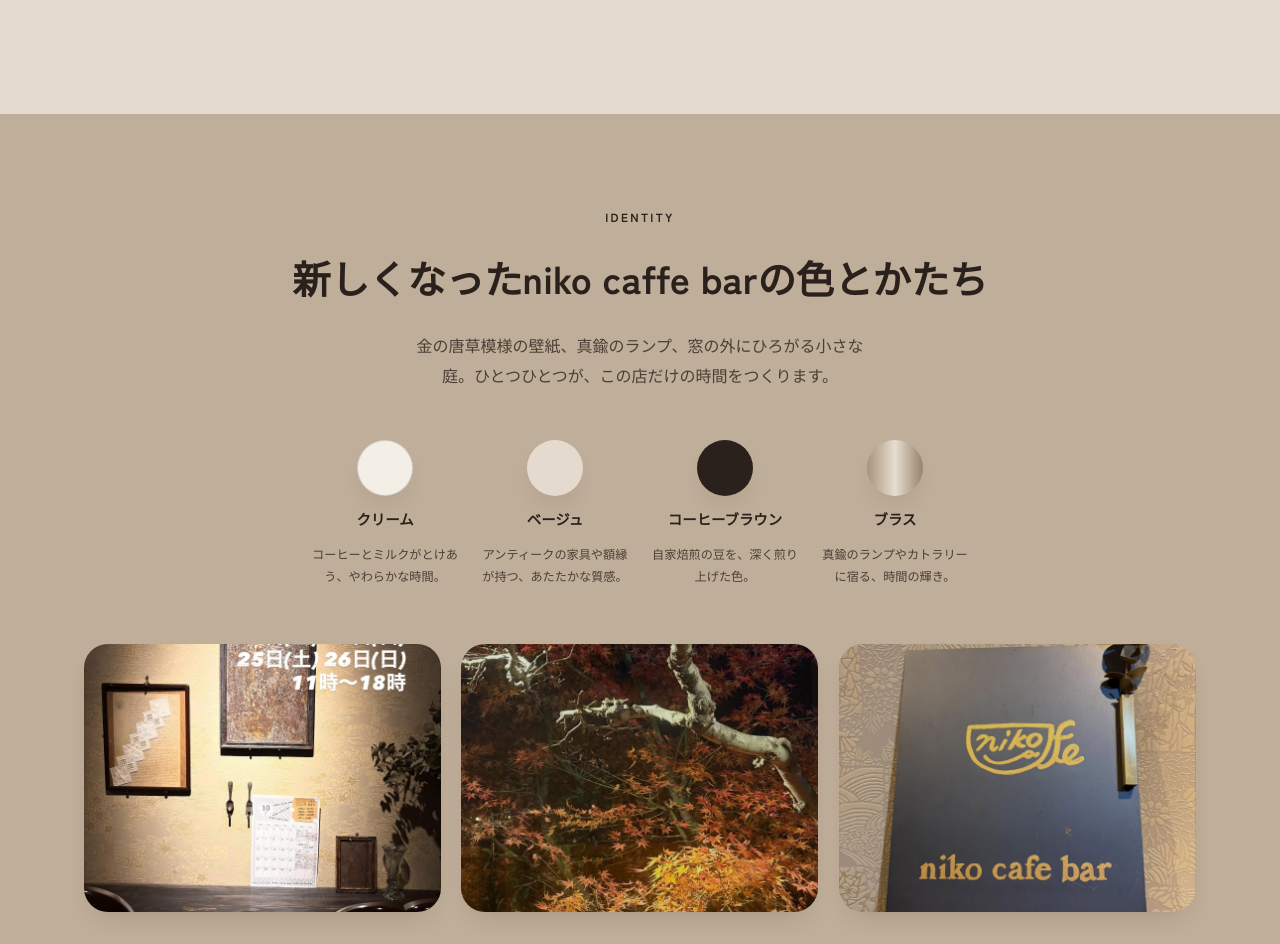
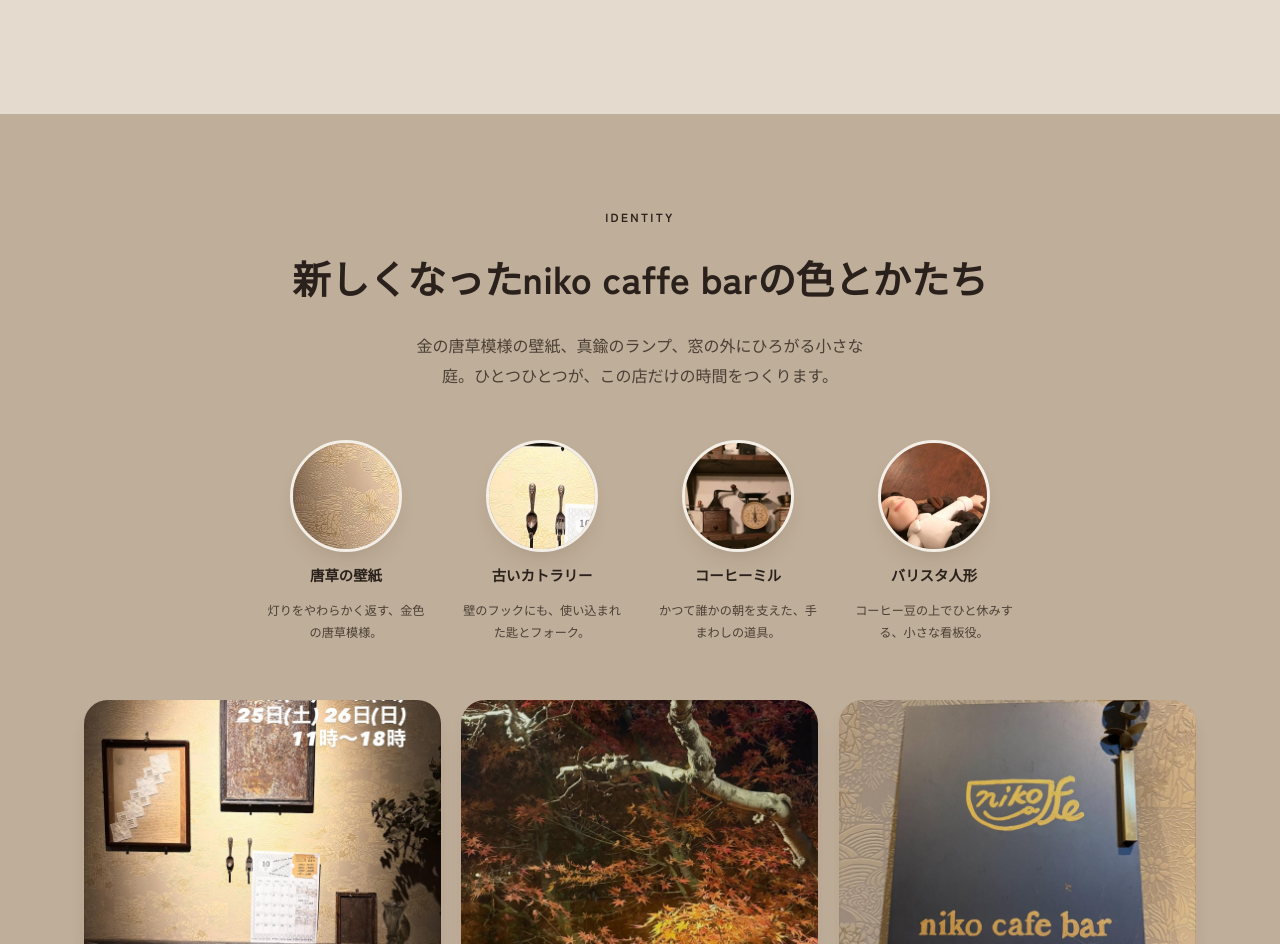
Before and after one commit to yutasano11/nicocafe, a plain HTML site: page melting-caramel９/index.html in a window 1280 px wide. Shown: the part 5720-6664 px from the top of the page. Drawn offline with Linux system fonts and the light colour scheme.

Commit message:
melting-caramel９: Identityの4色の丸を、お店のモチーフ写真4つに変更
Co-Authored-By: Claude Opus 5.5 <noreply@anthropic.com>
Claude-Session: https://claude.ai/code/session_01PxjwMB1wgjLXadN5wpx6qg

```diff
--- a/melting-caramel９/css/style.css
+++ b/melting-caramel９/css/style.css
@@ -168,15 +168,13 @@ h1, h2, h3, h4 { font-family: var(--font-jp); font-weight: 700; color: var(--col
 .identity-section { background: var(--color-lilac); }
 .identity-section .eyebrow, .identity-section .section-title { color: var(--color-indigo); }
 .identity-section .section-lead { color: #4a3f36; }
-.color-swatches { display: flex; gap: 22px; margin-top: 34px; flex-wrap: wrap; justify-content: center; position: relative; z-index: 1; }
-.swatch { display: flex; flex-direction: column; align-items: center; gap: 10px; width: 148px; text-align: center; }
-.swatch-dot { width: 56px; height: 56px; border-radius: 50%; box-shadow: var(--shadow-card); }
-.swatch-dot.cream { background: var(--color-cream); border: 1px solid rgba(36,28,23,0.15); }
-.swatch-dot.beige { background: var(--color-beige); }
-.swatch-dot.coffee { background: var(--color-indigo); }
-.swatch-dot.brass { background: var(--color-silver); }
-.swatch-name { font-family: var(--font-jp); font-weight: 700; font-size: 0.9rem; color: var(--color-indigo); }
-.swatch-desc { font-size: 0.76rem; color: #4a3f36; }
+.motif-list { display: flex; gap: 28px; margin-top: 34px; flex-wrap: wrap; justify-content: center; position: relative; z-index: 1; }
+.motif { display: flex; flex-direction: column; align-items: center; gap: 10px; width: 168px; text-align: center; }
+.motif-thumb { display: block; width: 112px; height: 112px; border-radius: 50%; overflow: hidden; box-shadow: var(--shadow-card); border: 3px solid var(--color-cream); }
+.motif-thumb img { width: 100%; height: 100%; object-fit: cover; transform: scale(var(--z, 1)); transform-origin: var(--o, 50% 50%); }
+.motif-name { font-family: var(--font-jp); font-weight: 700; font-size: 0.9rem; color: var(--color-indigo); }
+.motif-desc { font-size: 0.76rem; color: #4a3f36; }
+@media (max-width: 720px) { .motif-list { gap: 20px 12px; } .motif { width: calc(50% - 6px); } .motif-thumb { width: 96px; height: 96px; } }
 .identity-strip { display: grid; grid-template-columns: repeat(3, 1fr); gap: 20px; position: relative; z-index: 1; margin-top: 56px; }
 @media (max-width: 720px) { .identity-strip { grid-template-columns: 1fr; } }
 
@@ -381,26 +379,26 @@ a.menu-item-main::after { content: "詳しく見る →"; display: inline-block;
 }
 .card-grid.is-visible .card,
 .identity-strip.is-visible .photo-frame,
-.color-swatches.is-visible .swatch,
+.motif-list.is-visible .motif,
 .product-showcase.is-visible .showcase-card {
   animation: card-pop 0.6s cubic-bezier(0.2, 0.7, 0.3, 1) both;
 }
 .card-grid.is-visible .card:nth-child(2),
 .identity-strip.is-visible .photo-frame:nth-child(2),
-.color-swatches.is-visible .swatch:nth-child(2),
+.motif-list.is-visible .motif:nth-child(2),
 .product-showcase.is-visible .showcase-card:nth-child(2) { animation-delay: 0.08s; }
 .card-grid.is-visible .card:nth-child(3),
 .identity-strip.is-visible .photo-frame:nth-child(3),
-.color-swatches.is-visible .swatch:nth-child(3),
+.motif-list.is-visible .motif:nth-child(3),
 .product-showcase.is-visible .showcase-card:nth-child(3) { animation-delay: 0.16s; }
 .card-grid.is-visible .card:nth-child(4),
-.color-swatches.is-visible .swatch:nth-child(4),
+.motif-list.is-visible .motif:nth-child(4),
 .product-showcase.is-visible .showcase-card:nth-child(4) { animation-delay: 0.24s; }
 
 @media (prefers-reduced-motion: reduce) {
   .card-grid.is-visible .card,
   .identity-strip.is-visible .photo-frame,
-  .color-swatches.is-visible .swatch,
+  .motif-list.is-visible .motif,
   .product-showcase.is-visible .showcase-card { animation: none; }
 }
 
--- a/melting-caramel９/index.html
+++ b/melting-caramel９/index.html
@@ -449,26 +449,26 @@
         <h2 class="section-title">新しくなったniko caffe barの色とかたち</h2>
         <p class="section-lead">金の唐草模様の壁紙、真鍮のランプ、窓の外にひろがる小さな庭。ひとつひとつが、この店だけの時間をつくります。</p>
       </div>
-      <div class="color-swatches reveal">
-        <div class="swatch">
-          <span class="swatch-dot cream"></span>
-          <span class="swatch-name">クリーム</span>
-          <span class="swatch-desc">コーヒーとミルクがとけあう、やわらかな時間。</span>
+      <div class="motif-list reveal">
+        <div class="motif">
+          <span class="motif-thumb" style="--z:5;--o:10% 72%"><img src="images/about-story.jpg" alt="唐草模様の壁紙" loading="lazy"></span>
+          <span class="motif-name">唐草の壁紙</span>
+          <span class="motif-desc">灯りをやわらかく返す、金色の唐草模様。</span>
         </div>
-        <div class="swatch">
-          <span class="swatch-dot beige"></span>
-          <span class="swatch-name">ベージュ</span>
-          <span class="swatch-desc">アンティークの家具や額縁が持つ、あたたかな質感。</span>
+        <div class="motif">
+          <span class="motif-thumb" style="--z:5;--o:41% 54%"><img src="images/about-story.jpg" alt="壁に掛けたアンティークのスプーンとフォーク" loading="lazy"></span>
+          <span class="motif-name">古いカトラリー</span>
+          <span class="motif-desc">壁のフックにも、使い込まれた匙とフォーク。</span>
         </div>
-        <div class="swatch">
-          <span class="swatch-dot coffee"></span>
-          <span class="swatch-name">コーヒーブラウン</span>
-          <span class="swatch-desc">自家焙煎の豆を、深く煎り上げた色。</span>
+        <div class="motif">
+          <span class="motif-thumb" style="--z:1.6;--o:30% 40%"><img src="images/about-antique-goods.png" alt="棚に並ぶ古いコーヒーミル" loading="lazy"></span>
+          <span class="motif-name">コーヒーミル</span>
+          <span class="motif-desc">かつて誰かの朝を支えた、手まわしの道具。</span>
         </div>
-        <div class="swatch">
-          <span class="swatch-dot brass"></span>
-          <span class="swatch-name">ブラス</span>
-          <span class="swatch-desc">真鍮のランプやカトラリーに宿る、時間の輝き。</span>
+        <div class="motif">
+          <span class="motif-thumb" style="--z:1.9;--o:24% 66%"><img src="images/brand-figurine.png" alt="コーヒー豆の上で眠るバリスタの人形" loading="lazy"></span>
+          <span class="motif-name">バリスタ人形</span>
+          <span class="motif-desc">コーヒー豆の上でひと休みする、小さな看板役。</span>
         </div>
       </div>
       <div class="identity-strip reveal">
```
